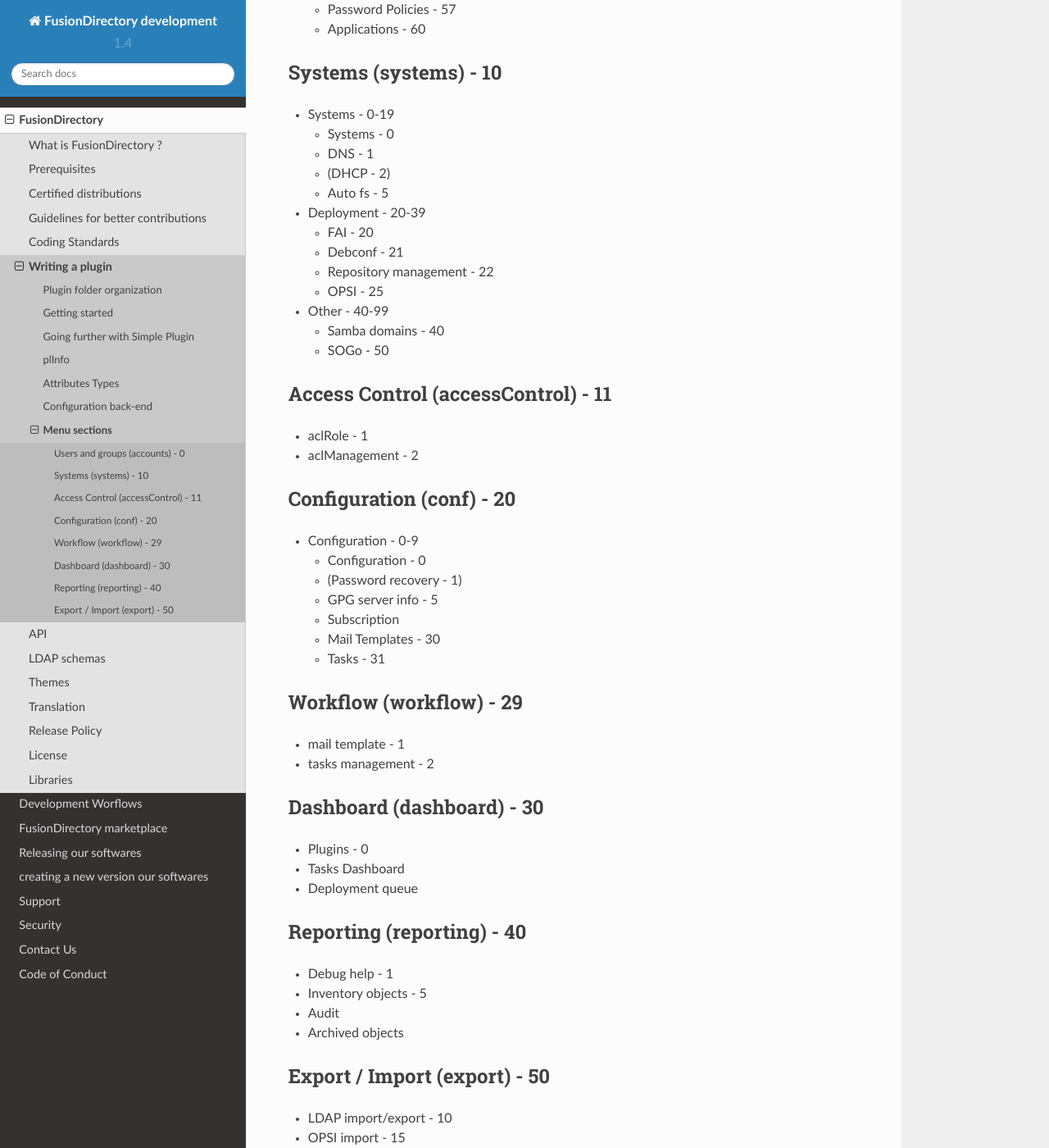
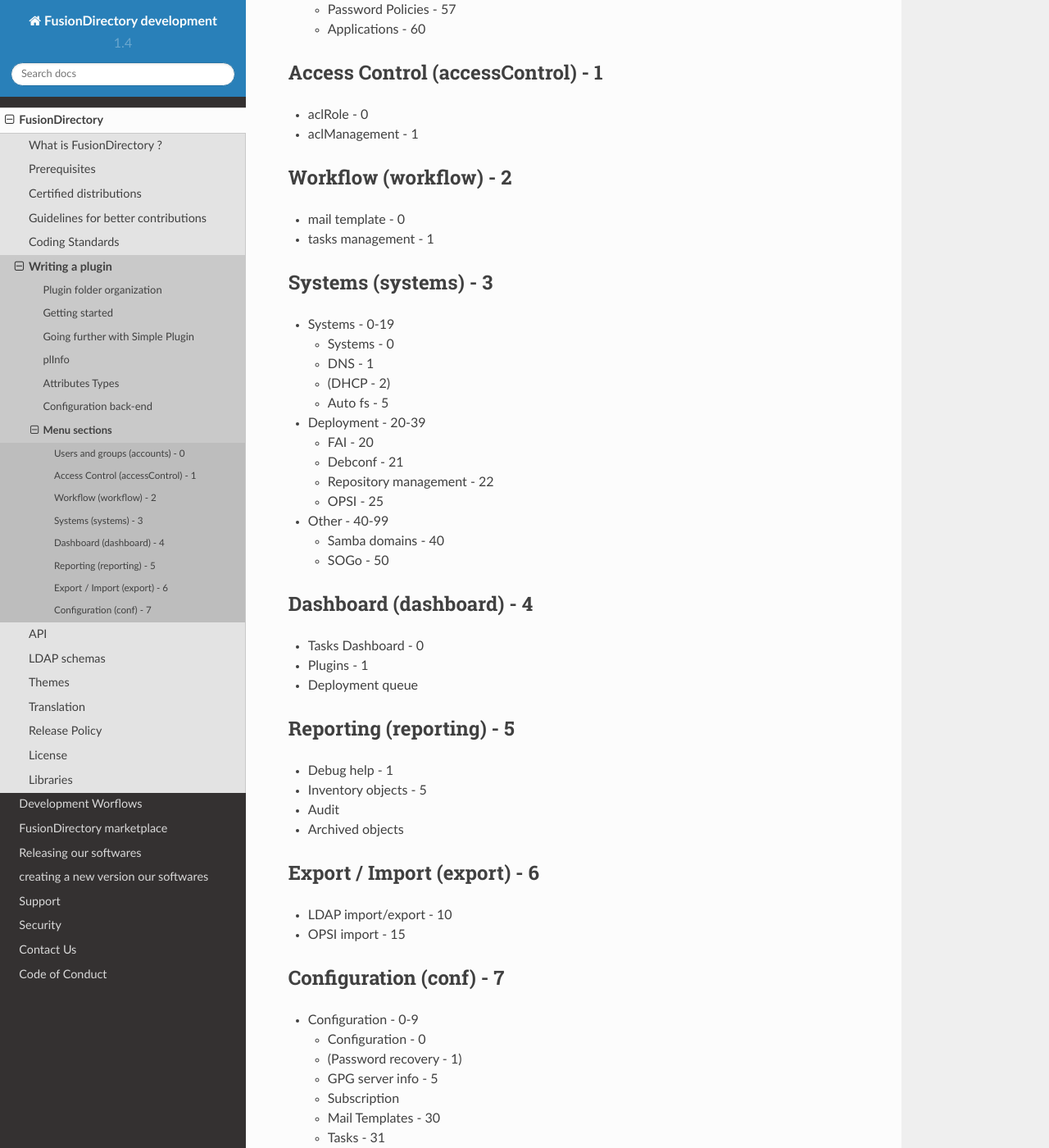
Before and after one commit to fusiondirectory/fusiondirectory-dev-manual, a Sphinx documentation site: the page built from source/fusiondirectory/pluginsystem/menusections.rst, in a window 1280 px wide and 1400 px high, scrolled down 672 px. Shown: the whole window at 82% size. Built offline with Sphinx 7.4.7 and the Read the Docs theme 2.0.0, drawn with Linux system fonts in a browser that asks for light colours.

Commit message:
:sparkles: dev-manual updates sections with new directory structure
update dev-manual with our new directory structure.

```diff
--- a/source/fusiondirectory/pluginsystem/menusections.rst
+++ b/source/fusiondirectory/pluginsystem/menusections.rst
@@ -32,8 +32,20 @@
   * Password Policies - 57
   * Applications - 60
 
-Systems (systems) - 10
-----------------------
+Access Control (accessControl) - 1
+----------------------------------
+
+* aclRole - 0
+* aclManagement - 1
+
+Workflow (workflow) - 2
+------------------------
+
+* mail template - 0
+* tasks management - 1
+
+Systems (systems) - 3
+---------------------
 
 * Systems - 0-19
 
@@ -54,14 +66,29 @@
   * Samba domains - 40
   * SOGo - 50
 
-Access Control (accessControl) - 11
------------------------------------
+Dashboard (dashboard) - 4
+-------------------------
 
-* aclRole - 1
-* aclManagement - 2
+* Tasks Dashboard - 0
+* Plugins - 1
+* Deployment queue
 
-Configuration (conf) - 20
+Reporting (reporting) - 5
 -------------------------
+
+* Debug help - 1
+* Inventory objects - 5
+* Audit
+* Archived objects
+
+Export / Import (export) - 6
+----------------------------
+
+* LDAP import/export - 10
+* OPSI import - 15
+
+Configuration (conf) - 7
+------------------------
 
 * Configuration - 0-9
 
@@ -71,30 +98,3 @@
   * Subscription
   * Mail Templates - 30
   * Tasks - 31
-
-Workflow (workflow) - 29
-------------------------
-
-* mail template - 1
-* tasks management - 2
-
-Dashboard (dashboard) - 30
---------------------------
-
-* Plugins - 0
-* Tasks Dashboard
-* Deployment queue
-
-Reporting (reporting) - 40
---------------------------
-
-* Debug help - 1
-* Inventory objects - 5
-* Audit
-* Archived objects
-
-Export / Import (export) - 50
------------------------------
-
-* LDAP import/export - 10
-* OPSI import - 15
```
